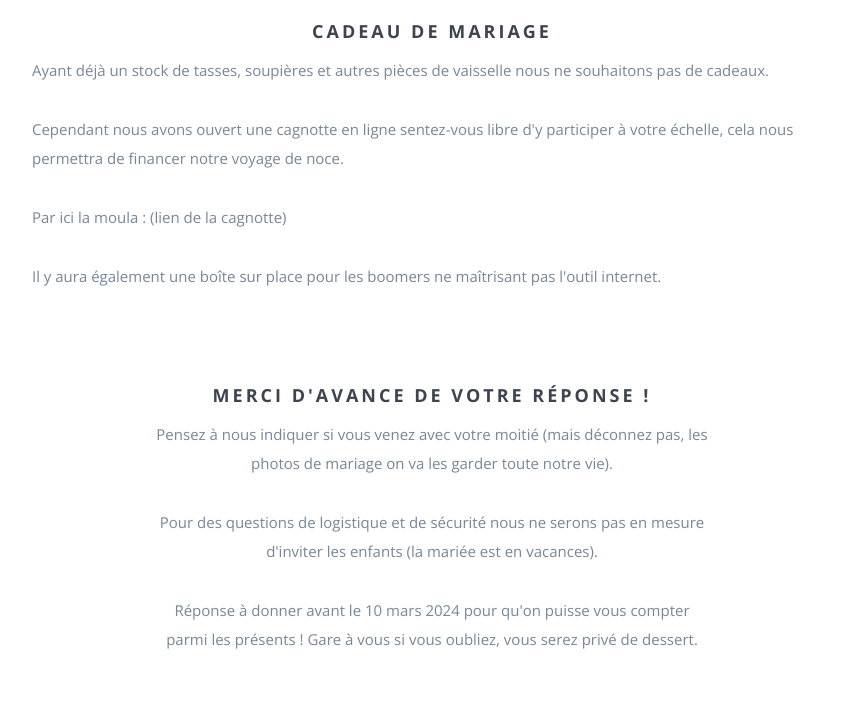
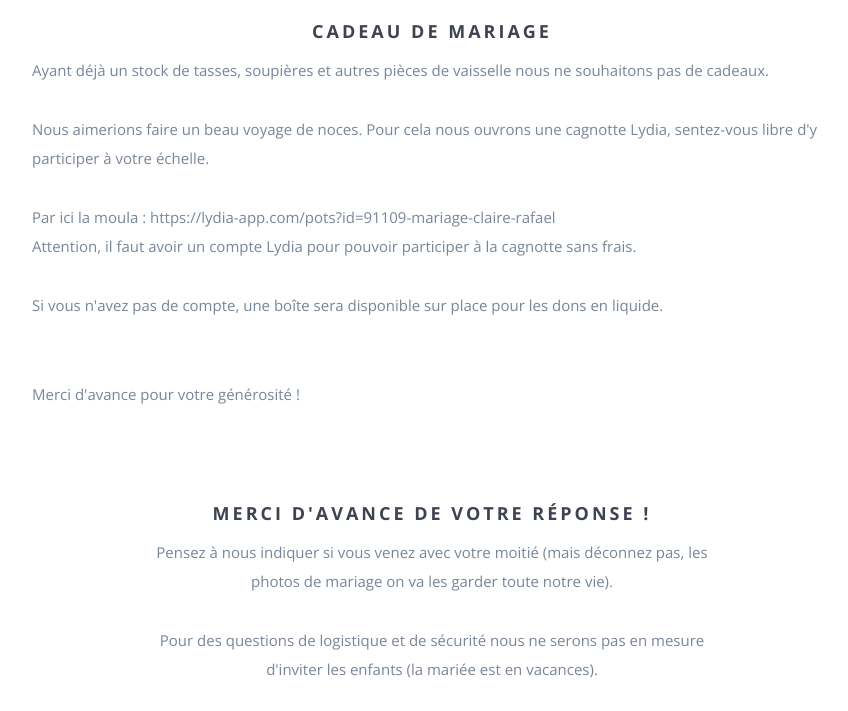
Before and after one commit to weddingrafetclaire/weddingrafetclaire.github.io, a website: page index.html in a window 1280 px wide. Shown: the part 4139-4850 px from the top of the page, without its empty margins (208-1056 px from the left). Drawn offline with nearby package versions, Linux system fonts and the light colour scheme; some packages are replaced by stand-ins of ours; files whose address does not match are found by name.

Commit message:
update donation

```diff
--- a/index.html
+++ b/index.html
@@ -480,13 +480,16 @@
             Ayant déjà un stock de tasses, soupières et autres pièces de vaisselle nous ne souhaitons pas de cadeaux.
         </p>
         <p>
-            Cependant nous avons ouvert une cagnotte en ligne sentez-vous libre d'y participer à votre échelle, cela nous permettra de financer notre voyage de noce.
+            Nous aimerions faire un beau voyage de noces. Pour cela nous ouvrons une cagnotte Lydia, sentez-vous libre d'y participer à votre échelle.
         </p>
         <p>
-            Par ici la moula : (lien de la cagnotte)
+            Par ici la moula : https://lydia-app.com/pots?id=91109-mariage-claire-rafael <br> Attention, il faut avoir un compte Lydia pour pouvoir participer à la cagnotte sans frais.
         </p>
         <p>
-            Il y aura également une boîte sur place pour les boomers ne maîtrisant pas l'outil internet.
+            Si vous n'avez pas de compte, une boîte sera disponible sur place pour les dons en liquide.        </p>
+        </p>
+        <p>
+            Merci d'avance pour votre générosité !
         </p>
     </div>
     </div>
```
